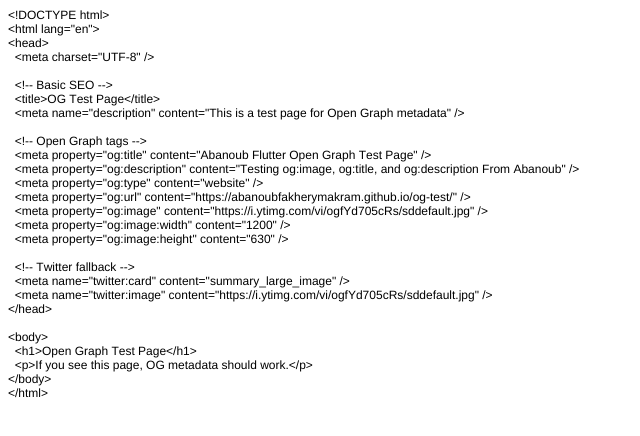
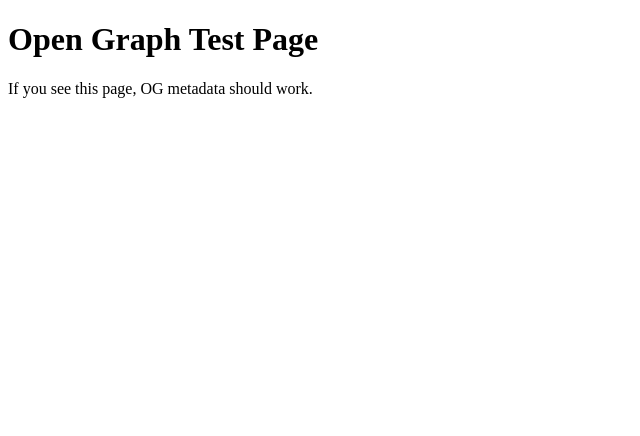
Before and after one commit to AbanoubFakheryMakram/og-test, a plain HTML site: page index.html in a window 1280 px wide. Shown: the whole page, without its empty margins (0-640 px from the left). Drawn offline with Linux system fonts and the light colour scheme.

Commit message:
rename the file to index

```diff
--- a/index.html
+++ b/index.html
@@ -1,45 +1,28 @@
-<!DOCTYPE html PUBLIC "-//W3C//DTD HTML 4.01//EN" "http://www.w3.org/TR/html4/strict.dtd">
-<html>
+<!DOCTYPE html>
+<html lang="en">
 <head>
-  <meta http-equiv="Content-Type" content="text/html; charset=utf-8">
-  <meta http-equiv="Content-Style-Type" content="text/css">
-  <title></title>
-  <meta name="Generator" content="Cocoa HTML Writer">
-  <meta name="CocoaVersion" content="2575.7">
-  <style type="text/css">
-    p.p1 {margin: 0.0px 0.0px 0.0px 0.0px; font: 12.0px Helvetica; -webkit-text-stroke: #000000}
-    p.p2 {margin: 0.0px 0.0px 0.0px 0.0px; font: 12.0px Helvetica; -webkit-text-stroke: #000000; min-height: 14.0px}
-    span.s1 {font-kerning: none}
-  </style>
+  <meta charset="UTF-8" />
+
+  <!-- Basic SEO -->
+  <title>OG Test Page</title>
+  <meta name="description" content="This is a test page for Open Graph metadata" />
+
+  <!-- Open Graph tags -->
+  <meta property="og:title" content="Abanoub Flutter Open Graph Test Page" />
+  <meta property="og:description" content="Testing og:image, og:title, and og:description From Abanoub" />
+  <meta property="og:type" content="website" />
+  <meta property="og:url" content="https://abanoubfakherymakram.github.io/og-test/" />
+  <meta property="og:image" content="https://i.ytimg.com/vi/ogfYd705cRs/sddefault.jpg" />
+  <meta property="og:image:width" content="1200" />
+  <meta property="og:image:height" content="630" />
+
+  <!-- Twitter fallback -->
+  <meta name="twitter:card" content="summary_large_image" />
+  <meta name="twitter:image" content="https://i.ytimg.com/vi/ogfYd705cRs/sddefault.jpg" />
 </head>
+
 <body>
-<p class="p1"><span class="s1">&lt;!DOCTYPE html&gt;</span></p>
-<p class="p1"><span class="s1">&lt;html lang="en"&gt;</span></p>
-<p class="p1"><span class="s1">&lt;head&gt;</span></p>
-<p class="p1"><span class="s1"><span class="Apple-converted-space">  </span>&lt;meta charset="UTF-8" /&gt;</span></p>
-<p class="p2"><span class="s1"></span><br></p>
-<p class="p1"><span class="s1"><span class="Apple-converted-space">  </span>&lt;!-- Basic SEO --&gt;</span></p>
-<p class="p1"><span class="s1"><span class="Apple-converted-space">  </span>&lt;title&gt;OG Test Page&lt;/title&gt;</span></p>
-<p class="p1"><span class="s1"><span class="Apple-converted-space">  </span>&lt;meta name="description" content="This is a test page for Open Graph metadata" /&gt;</span></p>
-<p class="p2"><span class="s1"></span><br></p>
-<p class="p1"><span class="s1"><span class="Apple-converted-space">  </span>&lt;!-- Open Graph tags --&gt;</span></p>
-<p class="p1"><span class="s1"><span class="Apple-converted-space">  </span>&lt;meta property="og:title" content="Abanoub Flutter Open Graph Test Page" /&gt;</span></p>
-<p class="p1"><span class="s1"><span class="Apple-converted-space">  </span>&lt;meta property="og:description" content="Testing og:image, og:title, and og:description From Abanoub" /&gt;</span></p>
-<p class="p1"><span class="s1"><span class="Apple-converted-space">  </span>&lt;meta property="og:type" content="website" /&gt;</span></p>
-<p class="p1"><span class="s1"><span class="Apple-converted-space">  </span>&lt;meta property="og:url" content="https://abanoubfakherymakram.github.io/og-test/" /&gt;</span></p>
-<p class="p1"><span class="s1"><span class="Apple-converted-space">  </span>&lt;meta property="og:image" content="https://i.ytimg.com/vi/ogfYd705cRs/sddefault.jpg" /&gt;</span></p>
-<p class="p1"><span class="s1"><span class="Apple-converted-space">  </span>&lt;meta property="og:image:width" content="1200" /&gt;</span></p>
-<p class="p1"><span class="s1"><span class="Apple-converted-space">  </span>&lt;meta property="og:image:height" content="630" /&gt;</span></p>
-<p class="p2"><span class="s1"></span><br></p>
-<p class="p1"><span class="s1"><span class="Apple-converted-space">  </span>&lt;!-- Twitter fallback --&gt;</span></p>
-<p class="p1"><span class="s1"><span class="Apple-converted-space">  </span>&lt;meta name="twitter:card" content="summary_large_image" /&gt;</span></p>
-<p class="p1"><span class="s1"><span class="Apple-converted-space">  </span>&lt;meta name="twitter:image" content="https://i.ytimg.com/vi/ogfYd705cRs/sddefault.jpg" /&gt;</span></p>
-<p class="p1"><span class="s1">&lt;/head&gt;</span></p>
-<p class="p2"><span class="s1"></span><br></p>
-<p class="p1"><span class="s1">&lt;body&gt;</span></p>
-<p class="p1"><span class="s1"><span class="Apple-converted-space">  </span>&lt;h1&gt;Open Graph Test Page&lt;/h1&gt;</span></p>
-<p class="p1"><span class="s1"><span class="Apple-converted-space">  </span>&lt;p&gt;If you see this page, OG metadata should work.&lt;/p&gt;</span></p>
-<p class="p1"><span class="s1">&lt;/body&gt;</span></p>
-<p class="p1"><span class="s1">&lt;/html&gt;</span></p>
+  <h1>Open Graph Test Page</h1>
+  <p>If you see this page, OG metadata should work.</p>
 </body>
 </html>
```
